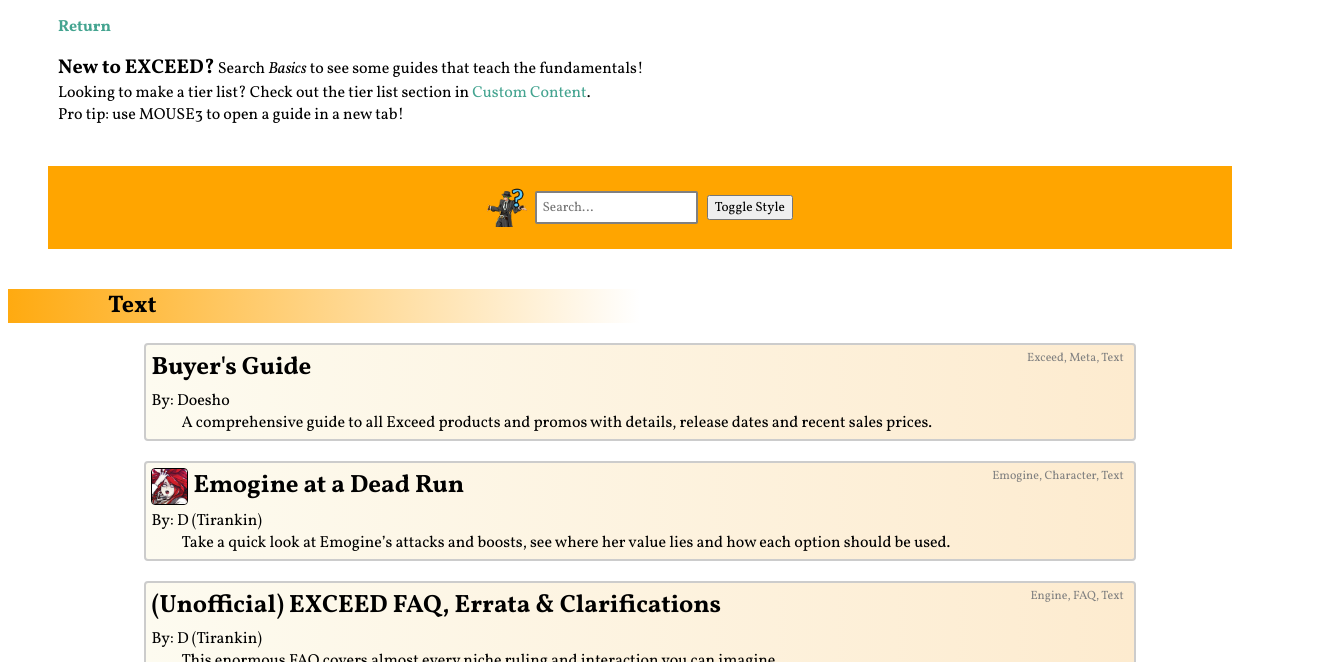
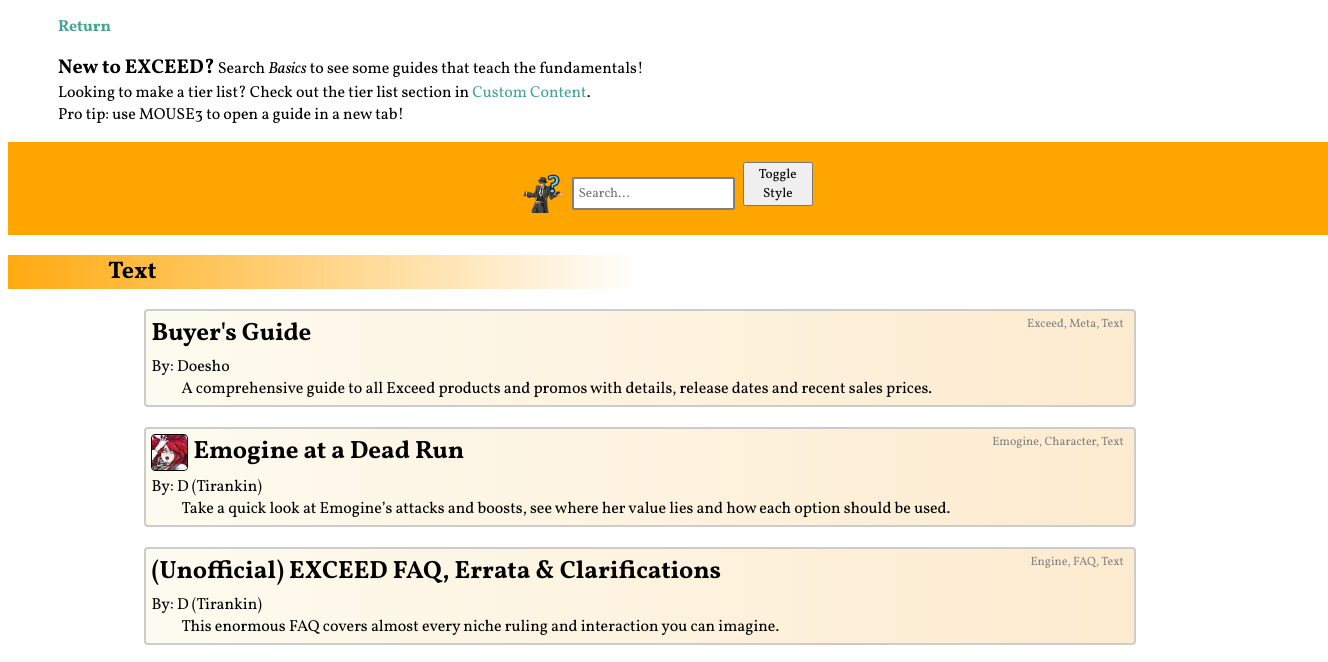
Before and after one commit to doesho/doesho.github.io, a plain HTML site: page guides/main.html in a window 1280 px wide. Shown: the part 122-784 px from the top of the page, 1328 px wide, since content can reach past the window. Drawn offline with Linux system fonts and the light colour scheme.

Commit message:
begin button style

```diff
--- a/guides/guidestyle.css
+++ b/guides/guidestyle.css
@@ -8,14 +8,19 @@
     display: flex;
     justify-content: center;
 
+    width: 100vw;
     padding: 20px;
-    margin: 40px;
+
     background: orange;
 }
 
 .SearchBar img{
     display: inline-block;
     vertical-align: middle;
+}
+
+#StyleButton {
+    width: 70px;
 }
 
 #SearchInfo .ToolTipText { /* special alteration to tooltiptext for search info tooltip*/
```
